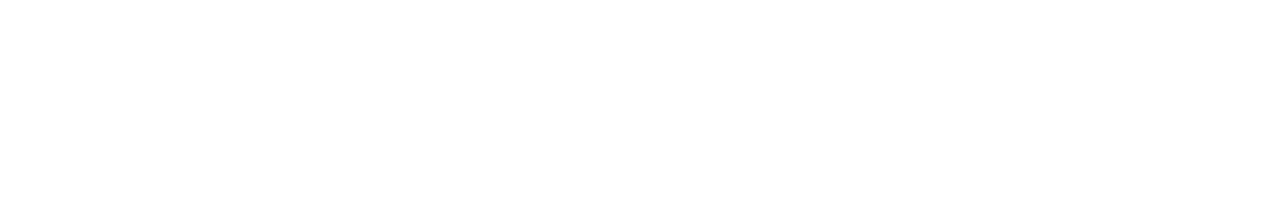
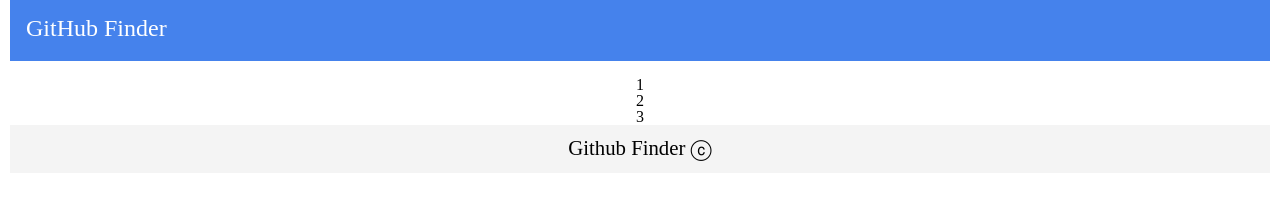
Before and after one commit to newfly101/github-finder-clone, a plain HTML site: page index.html in a window 1280 px wide. Drawn offline with Linux system fonts and the light colour scheme.

Commit message:
[1] github-finder : header, footer css setting

```diff
--- a/css/general.css
+++ b/css/general.css
@@ -0,0 +1,34 @@
+:root {
+    --header-background-color : #4582ec;
+    --header-font-color: #ffffff;
+    --footer-background-color : #f4f4f4;
+}
+
+body {
+    margin: 0 10px;
+}
+
+.header {
+    background-color: var(--header-background-color);
+    color: var(--header-font-color);
+    display: flex;
+    align-items: center;
+    padding: 0 1rem 0.3rem 1rem;
+    margin: 0 0 1rem 0;
+    font-size: 1.5em;
+    height: 3.5rem;
+}
+.footer {
+    display: flex;
+    align-items: center;
+    justify-content: center;
+    background-color: var(--footer-background-color);
+    font-size: 1.3rem;
+    height: 3rem;
+}
+.main-container {
+    display: flex;
+    justify-content: center;
+    align-items: center;
+    flex-direction: column;
+}
--- a/css/reset.css
+++ b/css/reset.css
@@ -0,0 +1,43 @@
+html, body, div, span, applet, object, iframe,
+h1, h2, h3, h4, h5, h6, p, blockquote, pre,
+a, abbr, acronym, address, big, cite, code,
+del, dfn, em, img, ins, kbd, q, s, samp,
+small, strike, strong, sub, sup, tt, var,
+b, u, i, center,
+dl, dt, dd, ol, ul, li,
+fieldset, form, label, legend,
+table, caption, tbody, tfoot, thead, tr, th, td,
+article, aside, canvas, details, embed,
+figure, figcaption, footer, header, hgroup,
+menu, nav, output, ruby, section, summary,
+time, mark, audio, video {
+    margin: 0;
+    padding: 0;
+    border: 0;
+    font-size: 10px;
+    font: inherit;
+    vertical-align: baseline;
+}
+/* HTML5 display-role reset for older browsers */
+article, aside, details, figcaption, figure,
+footer, header, hgroup, menu, nav, section {
+    display: block;
+}
+body {
+    line-height: 1;
+}
+ol, ul {
+    list-style: none;
+}
+blockquote, q {
+    quotes: none;
+}
+blockquote:before, blockquote:after,
+q:before, q:after {
+    content: '';
+    content: none;
+}
+table {
+    border-collapse: collapse;
+    border-spacing: 0;
+}
--- a/index.html
+++ b/index.html
@@ -10,6 +10,18 @@
     <title>Document</title>
 </head>
 <body>
-
+    <header>
+        <div class="header">
+            GitHub Finder
+        </div>
+    </header>
+    <main class="main-container">
+        <div>1</div>
+        <div>2</div>
+        <div>3</div>
+    </main>
+    <footer>
+        <p class="footer">Github Finder ⓒ</p>
+    </footer>
 </body>
 </html>
```
